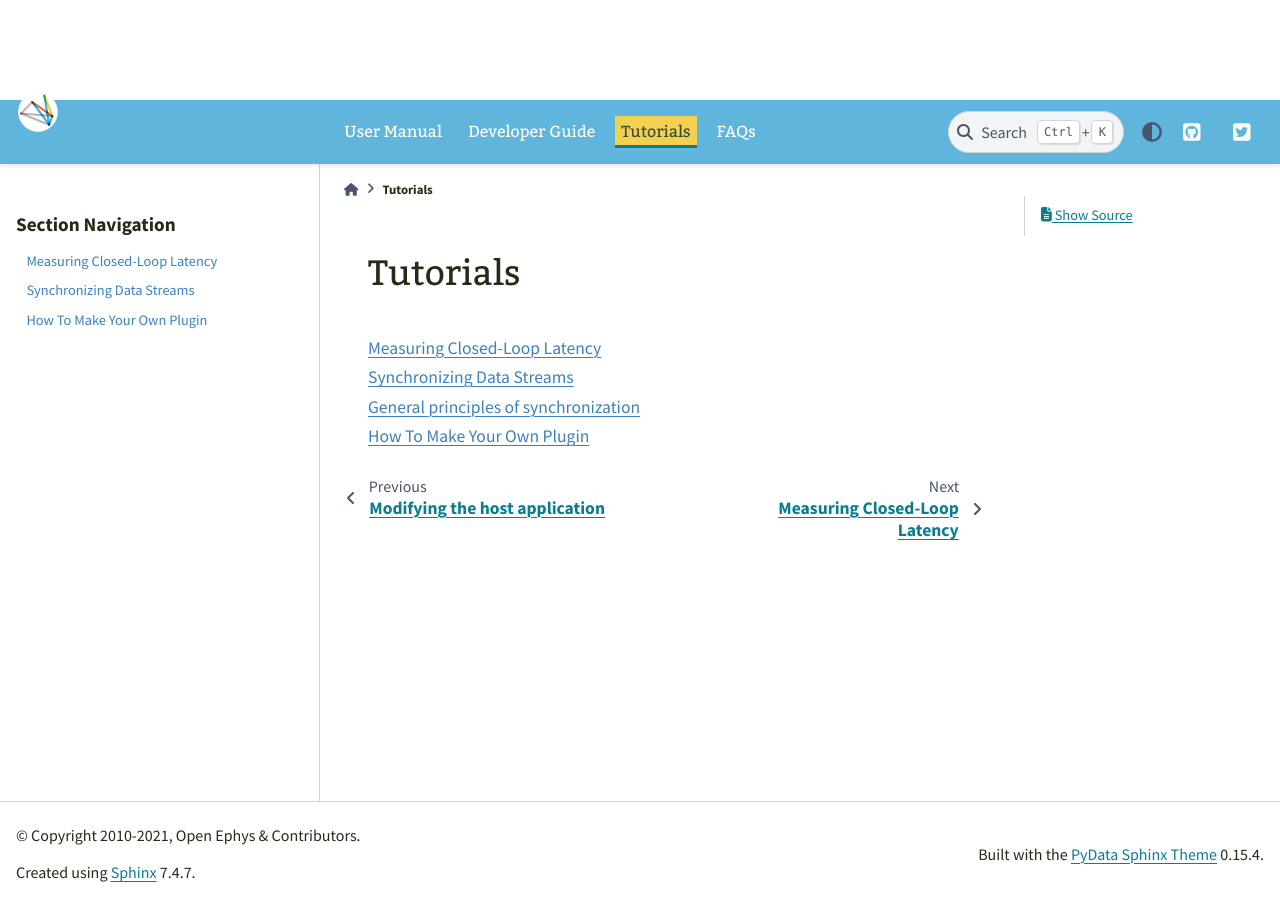
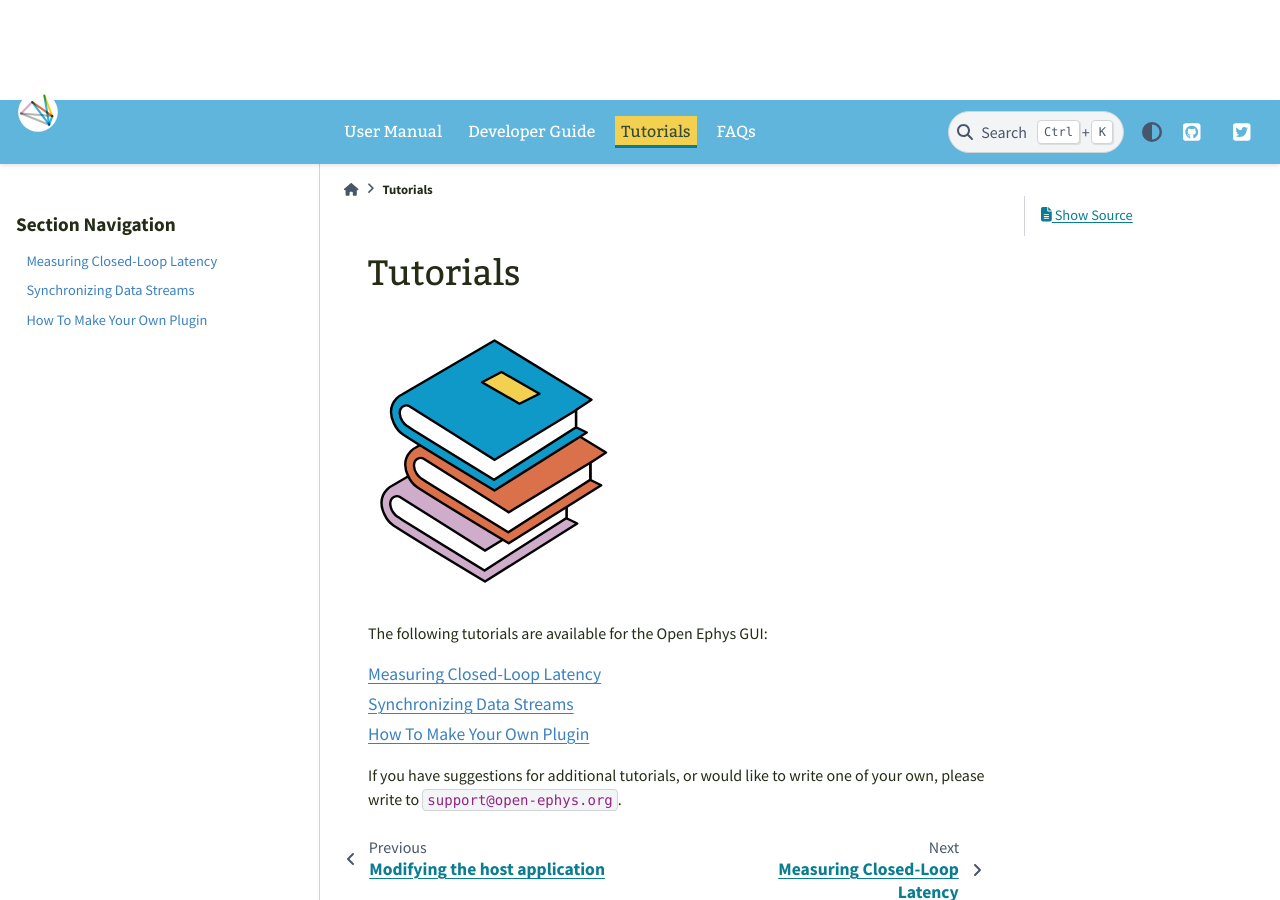
Before and after one commit to open-ephys/gui-docs, a Sphinx documentation site: the page built from source/Tutorials/index.rst, in a window 1280 px wide and 900 px high. Built offline with Sphinx 7.4.7 and the PyData theme 0.15.4, drawn with Linux system fonts in a browser that asks for light colours.

Commit message:
Update tutorials

```diff
--- a/source/Tutorials/Data-Synchronization.rst
+++ b/source/Tutorials/Data-Synchronization.rst
@@ -12,7 +12,7 @@
 Synchronization is typically performed offline, using the timing events on a "sync line" that is shared between each data acquisition device. But the GUI can also be configured to synchronize data from separate streams in real time, as it is being written to disk. This tutorial uses the example of Neuropixels probes and a National Instruments Data Acquisition (NIDAQ) device to demonstrate how to synchronize data streams online.
 
 General principles of synchronization
-=======================================
+############################################
 
 Whether synchronization is being performed online or offline, all data streams must share a common hardware sync line. Synchronization in software is accurate to within a few milliseconds, but is not precise enough for synchronizing electophysiogical signals acquired at tens of kilohertz.
 
@@ -157,7 +157,7 @@
 
 For spike data, the values in :code:`spike_times.npy` represent the sample index at which the spike occurred, relative to the beginning of the :code:`continuous.dat` file. To get the actual timestamp at which the spike occurred, you must add the first timestamp from :code:`timestamps.npy` in the corresponding continuous data stream the spike was detected in. Again, that timestamp can be mapped back to the common time base timestamp in the :code:`synchronized_timestamps.npy` file.
 
-More information regarding offline analysis can be found `here <https://github.com/open-ephys/open-ephys-python-tools/tree/main/open_ephys/analysis>`__ for Python tools and `here <https://github.com/open-ephys/open-ephys-matlab-tools/tree/main/open_ephys/analysis>`__ for Matlab tools.
+More information regarding offline analysis can be found `here <https://github.com/open-ephys/open-ephys-python-tools/tree/main/open_ephys/analysis>`__ for Python tools and `here <https://github.com/open-ephys/open-ephys-matlab-tools/tree/master/open_ephys/analysis>`__ for Matlab tools.
 
 Questions?
 ###########
--- a/source/Tutorials/index.rst
+++ b/source/Tutorials/index.rst
@@ -4,6 +4,13 @@
 
 Tutorials
 =================================================
+
+.. image:: ../_static/images/noun_books.svg
+   :alt: Tutorials icon
+   :width: 250px
+
+
+The following tutorials are available for the Open Ephys GUI:
 
 .. toctree::
     :maxdepth: 5
@@ -12,3 +19,5 @@
     Closed-Loop-Latency
     Data-Synchronization
     How-To-Make-Your-Own-Plugin
+
+If you have suggestions for additional tutorials, or would like to write one of your own, please write to :code:`support@open-ephys.org`.
```
Also changed, not shown: source/Tutorials/Closed-Loop-Latency.rst (+3 -7 lines), source/Tutorials/How-To-Make-Your-Own-Plugin.rst (+9 -9 lines).
